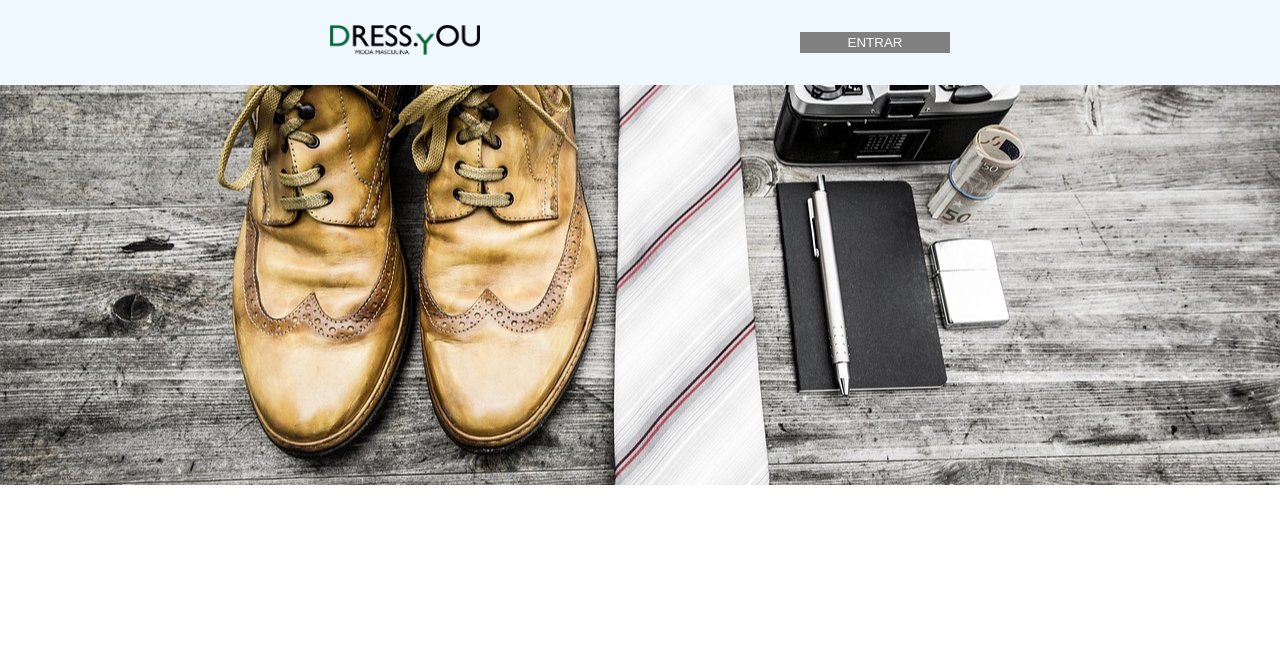
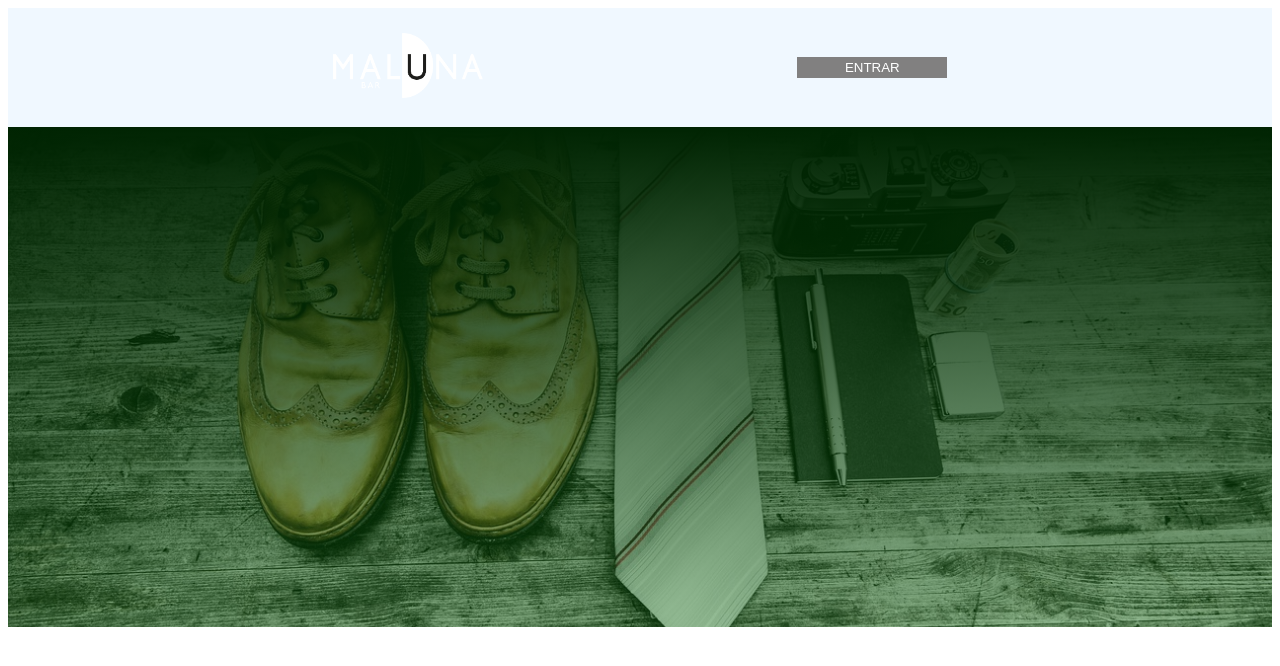
Before and after one commit to EuclidesLeo2007/Projeto-Imobiliaria2, a plain HTML site: page Illustrator/index.html in a window 1280 px wide. Drawn offline with Linux system fonts and the light colour scheme.

Commit message:
LOGO MALUNA

```diff
--- a/Illustrator/index.html
+++ b/Illustrator/index.html
@@ -12,7 +12,7 @@
 
     <header>
         <div>
-            <img src="Atividade LOGO - DRESSYOU.png" alt="Logo-Dress-You">
+            <img src="Logo MALUNA.png" alt="Logo-Dress-You">
         </div>
 
         <div>
@@ -22,6 +22,7 @@
 
     <main>
 <section class="section-01">
+
 </section>
     </main>
 
--- a/Illustrator/style.css
+++ b/Illustrator/style.css
@@ -1,6 +1,6 @@
-* {
-padding: 0;
-margin: 0;
+0* {
+    padding: 0;
+    margin: 0;
 }
 
 header {
@@ -26,8 +26,8 @@ header button {
 }
 
 header button:hover {
-  background-color: rgb(6, 102, 11);
-    transition: 0,08s;
+    background-color: rgb(6, 102, 11);
+    transition: 0, 08s;
     cursor: pointer;
     border-radius: 5px;
 }
@@ -35,10 +35,12 @@ header button:hover {
 /*background: linear-gradiente(180deg, #0c16a364 8.33%, rgba(5, 39, 101, 0. 745) 100%, url(imagens/...):*/
 
 .section-01 {
-    background-image: url(camera-1840054_1280.jpg);
+    /* SITE PARA DEGRADE DE CORES: https://cssgradient.io/ */
+
+    background: linear-gradient(180deg, rgba(0, 36, 2, 1) 0%, rgba(10, 105, 12, 0.418) 100%), url(camera-1840054_1280.jpg);
     background-size: cover;
     background-repeat: no-repeat;
     background-position: center;
 
-    padding: 200px;
+    padding: 250px;
 }
```
Also changed, not shown: Illustrator/Logo MALUNA.png (added), 1 other file.
